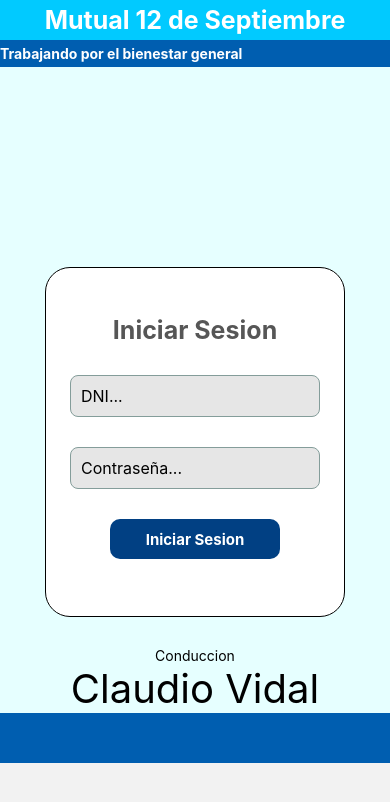
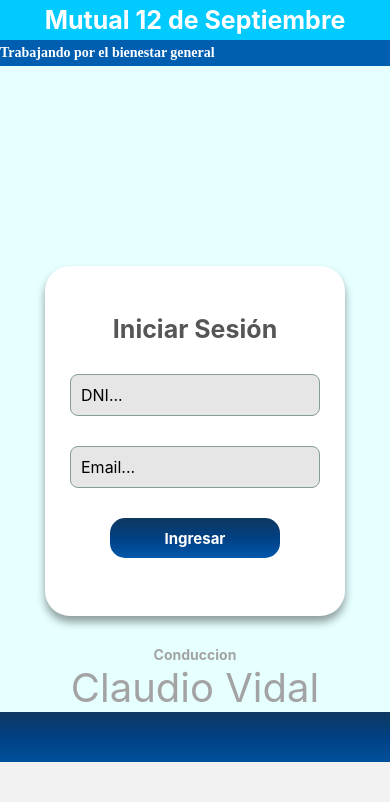
Before and after one commit to mnlencina/mutual-petro, a React Native app: screen /Login in a window 390 px wide. Shown: the top 802 px of the page. Built offline with nearby package versions, Linux system fonts and the light colour scheme.

Commit message:
feacture login

```diff
--- a/package.json
+++ b/package.json
@@ -24,7 +24,9 @@
     "react-native-safe-area-context": "4.6.3",
     "react-native-screens": "~3.22.0",
     "react-native-web": "~0.19.6",
-    "yup": "^1.2.0"
+    "yup": "^1.2.0",
+    "expo-linear-gradient": "~12.3.0",
+    "expo-font": "~11.4.0"
   },
   "devDependencies": {
     "@babel/core": "^7.20.0"
--- a/src/components/tabScreem/LoginScreen.jsx
+++ b/src/components/tabScreem/LoginScreen.jsx
@@ -4,14 +4,13 @@ import {
   TextInput,
   View,
   Text,
-  Alert,
-  Image,
   ScrollView,
 } from "react-native";
 import { Formik, useField } from "formik";
 import { StyleSheet } from "react-native-web";
 import Constants from "expo-constants";
 import { loginValidationSchema } from "../../validationSchema/validation";
+import { LinearGradient } from "expo-linear-gradient";
 
 const initialValues = {
   DNI: "",
@@ -55,7 +54,7 @@ const LoginScreen = () => {
             return (
               <View style={style.container}>
                 <View style={style.containerForm}>
-                  <Text style={style.titleInput}>Iniciar Sesion</Text>
+                  <Text style={style.titleInput}>Iniciar Sesión</Text>
 
                   <FormikInputValue
                     name="DNI"
@@ -66,30 +65,50 @@ const LoginScreen = () => {
                   <FormikInputValue
                     name="password"
                     style={style.textInput}
-                    placeholder="Contraseña..."
-                    keyboardType="numeric"
+                    placeholder="Email..."
                     secureTextEntry
                   />
-                  <TouchableOpacity style={style.buttom} onPress={handleSubmit}>
-                    <Text style={style.textButtom}>Iniciar Sesion</Text>
-                  </TouchableOpacity>
+                  <LinearGradient
+                    colors={["#0e3860", "#014083", "#0058ac"]}
+                    style={style.buttom}
+                  >
+                    <TouchableOpacity
+                      style={style.buttom}
+                      onPress={handleSubmit}
+                    >
+                      <Text style={style.textButtom}>Ingresar</Text>
+                    </TouchableOpacity>
+                  </LinearGradient>
                 </View>
               </View>
             );
           }}
         </Formik>
-        <View style={{ justifyContent: "center", alignItems: "center",marginTop:30}}>
-          <Text>Conduccion</Text>
+        <View
+          style={{
+            justifyContent: "center",
+            alignItems: "center",
+            marginTop: 30,
+          }}
+        >
+          <Text style={{ color: "#a3a3a3", fontWeight: "bold" }}>
+            Conduccion
+          </Text>
           <Text
             style={{
               fontSize: 40,
+
+              color: "#a3a3a3",
             }}
           >
             Claudio Vidal
           </Text>
         </View>
-        <Text style={style.base}></Text>
       </ScrollView>
+      <LinearGradient
+        colors={["#0e3860", "#014083", "#01509b"]}
+        style={style.base}
+      ></LinearGradient>
     </View>
   );
 };
@@ -106,8 +125,7 @@ const style = StyleSheet.create({
     alignItems: "center",
     width: 170,
     height: 40,
-    borderRadius: 10,
-    backgroundColor: "#014083",
+    borderRadius: 15,
     color: "#fff",
     marginHorizontal: 15,
     marginVertical: 15,
@@ -131,16 +149,25 @@ const style = StyleSheet.create({
     fontWeight: "bold",
     color: "#fff",
     paddingVertical: 5,
+    fontFamily: "satisfy",
   },
   containerForm: {
     backgroundColor: "#fff", //color temporal
     justifyContent: "center",
     alignItems: "center",
-    borderWidth: 1,
     borderRadius: 25,
     marginTop: 200,
     width: 300,
     height: 350,
+    shadowColor: "#000",
+    shadowOffset: {
+      width: 0,
+      height: 6,
+    },
+    shadowOpacity: 0.39,
+    shadowRadius: 8.3,
+
+    elevation: 13,
   },
   titleInput: {
     // marginTop:
@@ -169,7 +196,6 @@ const style = StyleSheet.create({
     borderColor: "#ff000a",
   },
   base: {
-    backgroundColor: "#005eb0",
     height: 50,
   },
 });
```
Also changed, not shown: 1 other file (tests, documents, lock files or other folders).
